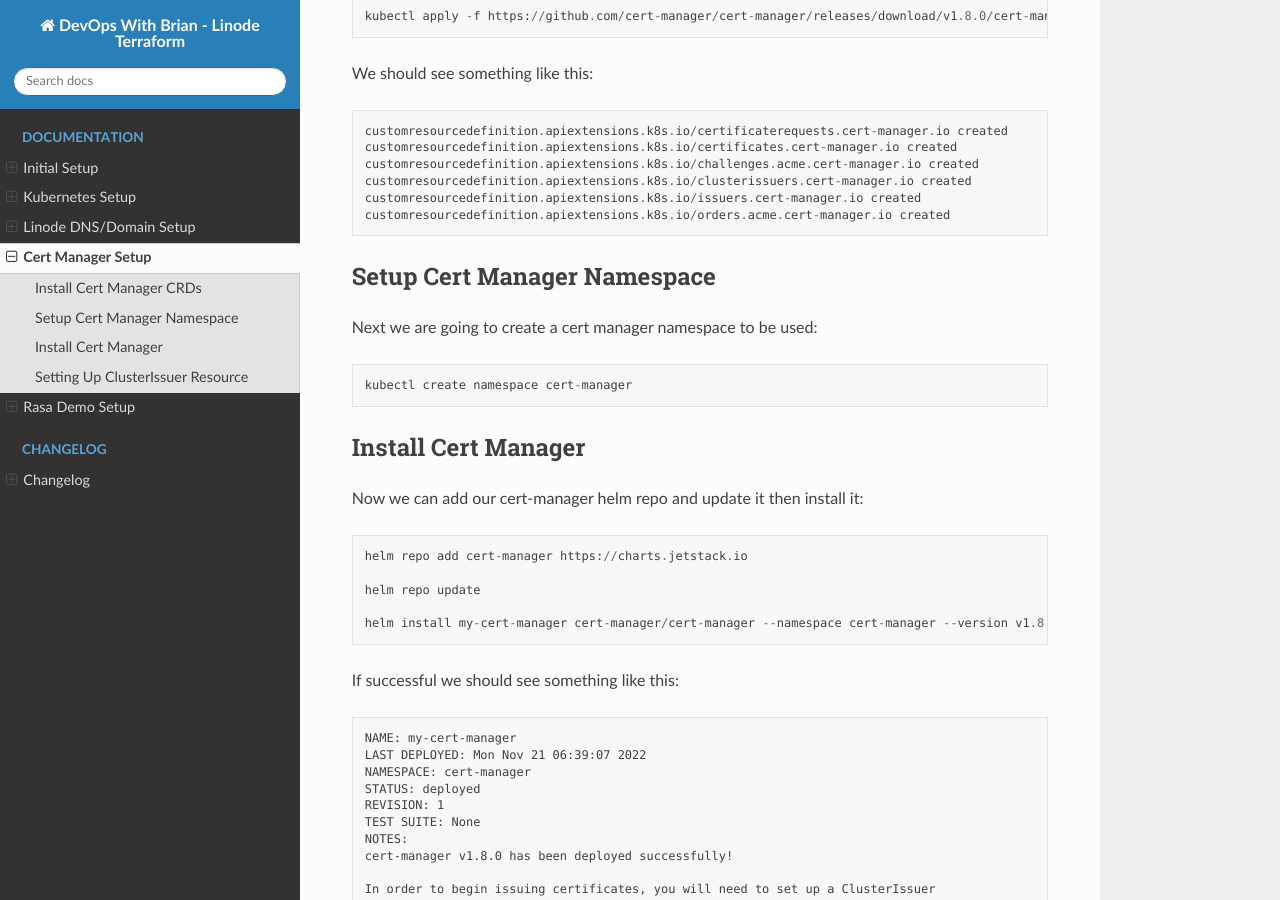
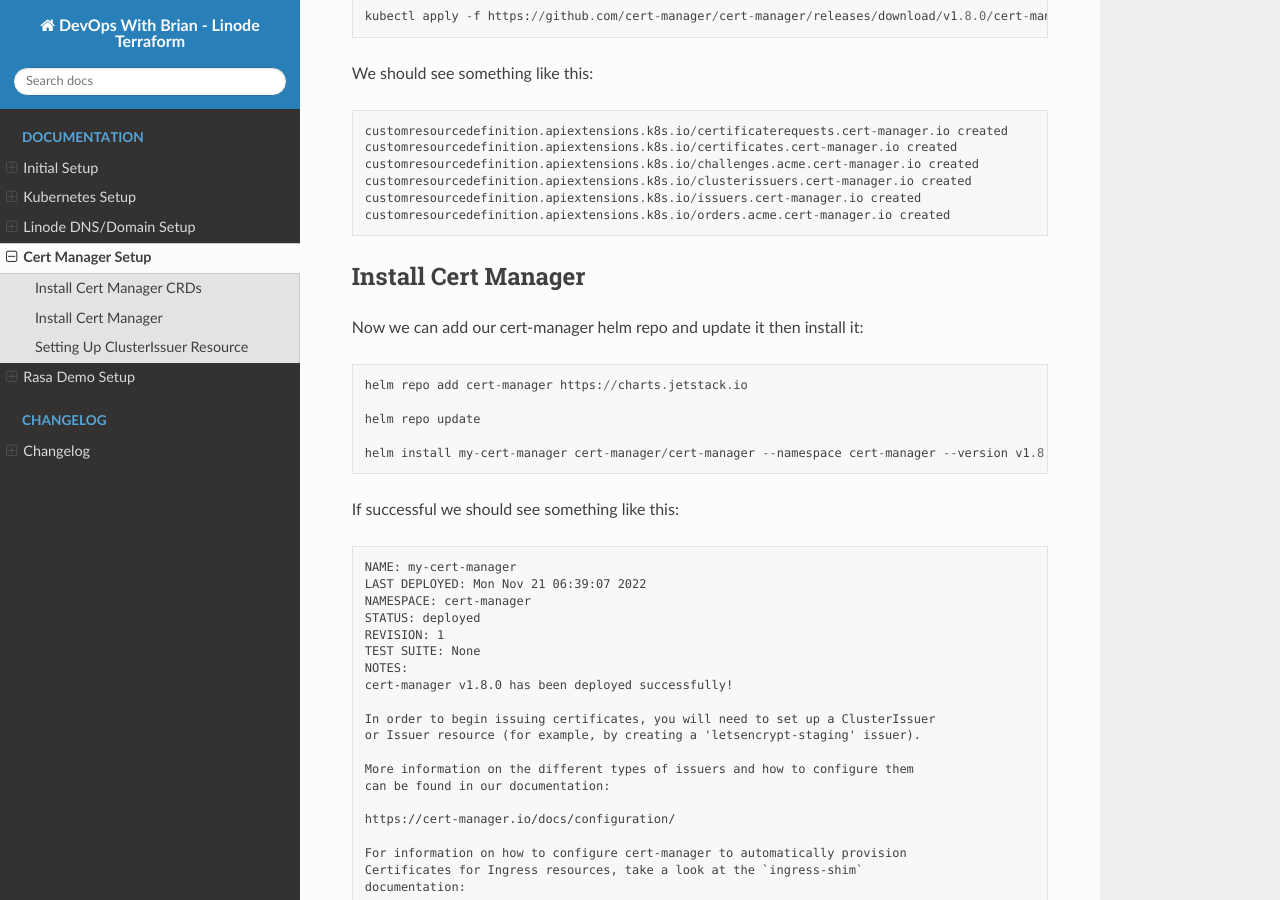
Before and after one commit to DevOps-With-Brian/linode-terraform-kubernetes, a Sphinx documentation site: the page built from docs/cert_manager_setup.rst, in a window 1280 px wide and 900 px high, scrolled down 659 px. Built offline with Sphinx 7.4.7 and the Read the Docs theme 2.0.0, drawn with Linux system fonts in a browser that asks for light colours.

Commit message:
fix(k8s-namespace): updating namespace creation to be done along with… (#9)
* fix(k8s-namespace): updating namespace creation to be done along with lke setup in TF

* docs(readme): updating main readme

```diff
--- a/docs/cert_manager_setup.rst
+++ b/docs/cert_manager_setup.rst
@@ -25,12 +25,6 @@
     customresourcedefinition.apiextensions.k8s.io/issuers.cert-manager.io created
     customresourcedefinition.apiextensions.k8s.io/orders.acme.cert-manager.io created
 
-
-Setup Cert Manager Namespace
-----------------------------
-Next we are going to create a cert manager namespace to be used::
-
-    kubectl create namespace cert-manager
 
 Install Cert Manager
 --------------------
```
Also changed, not shown: README.md (+3 -0 lines), cert-manager/README.md, 1 other file.
